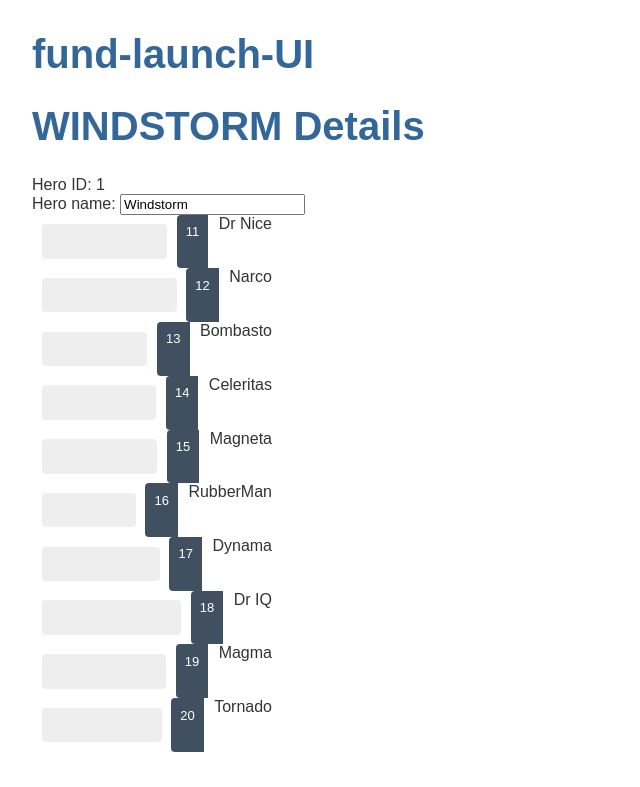
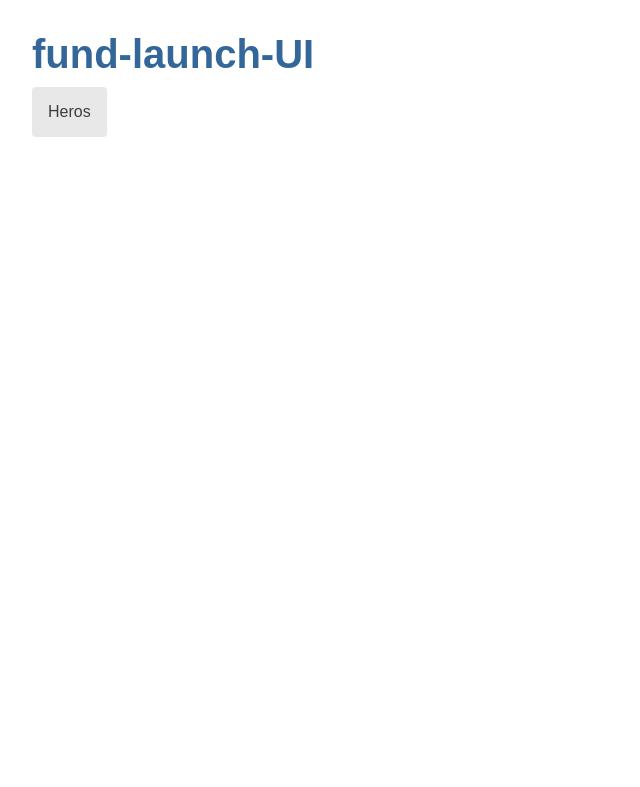
Before and after one commit to ebo-arcadia/fund-launch-UI, an Angular app: page / in a window 1280 px wide. Shown: the top 787 px of the page, without its empty margins (0-640 px from the left). Built offline with nearby package versions, Linux system fonts and the light colour scheme.

Commit message:
add routes render heros array, anchor styled nav link, styled each rendered list item; add dashboard component, use repeater to display heroes array items, defines hero properties, inject hero services, call get heroes using lifecycle hooks

```diff
--- a/src/app/app.component.css
+++ b/src/app/app.component.css
@@ -0,0 +1,21 @@
+/* AppComponent's private CSS styles */
+h1 {
+  margin-bottom: 0;
+}
+nav a {
+  padding: 1rem;
+  text-decoration: none;
+  margin-top: 10px;
+  display: inline-block;
+  background-color: #e8e8e8;
+  color: #3d3d3d;
+  border-radius: 4px;
+}
+
+nav a:hover {
+  color: white;
+  background-color: #42545C;
+}
+nav a.active {
+  background-color: black;
+}
--- a/src/app/app.component.html
+++ b/src/app/app.component.html
@@ -1,3 +1,7 @@
 <h1>{{title}}</h1>
-<app-heroes></app-heroes>
+<!--<app-heroes></app-heroes>-->
+<nav>
+  <a routerLink="/heroes">Heros</a>
+</nav>
+<router-outlet></router-outlet>
 <app-messages></app-messages>
--- a/src/app/app.module.ts
+++ b/src/app/app.module.ts
@@ -7,6 +7,7 @@
 import { HeroesComponent } from './heroes/heroes.component';
 import { HeroDetailComponent } from './hero-detail/hero-detail.component';
 import { MessagesComponent } from './messages/messages.component';
+import { DashboardComponent } from './dashboard/dashboard.component';
 
 @NgModule({
   declarations: [
@@ -14,6 +15,7 @@
     HeroesComponent,
     HeroDetailComponent,
     MessagesComponent,
+    DashboardComponent,
   ],
   imports: [
     BrowserModule,
--- /dev/null
+++ b/src/app/dashboard/dashboard.component.css
@@ -0,0 +1,50 @@
+/* DashboardComponent's private CSS styles */
+
+h2 {
+  text-align: center;
+}
+
+.heroes-menu {
+  padding: 0;
+  margin: auto;
+  max-width: 1000px;
+
+  /* flexbox */
+  display: flex;
+  flex-direction: row;
+  flex-wrap: wrap;
+  justify-content: space-around;
+  align-content: flex-start;
+  align-items: flex-start;
+}
+
+a {
+  background-color: #3f525c;
+  border-radius: 2px;
+  padding: 1rem;
+  font-size: 1.2rem;
+  text-decoration: none;
+  display: inline-block;
+  color: #fff;
+  text-align: center;
+  width: 100%;
+  min-width: 70px;
+  margin: .5rem auto;
+  box-sizing: border-box;
+
+  /* flexbox */
+  order: 0;
+  flex: 0 1 auto;
+  align-self: auto;
+}
+
+@media (min-width: 600px) {
+  a {
+    width: 18%;
+    box-sizing: content-box;
+  }
+}
+
+a:hover {
+  background-color: #000;
+}
--- /dev/null
+++ b/src/app/dashboard/dashboard.component.html
@@ -0,0 +1,6 @@
+<h2>Top Heroes</h2>
+<div class="heroes-menu">
+  <a *ngFor="let hero of heroes">
+    {{hero.name}}
+  </a>
+</div>
--- /dev/null
+++ b/src/app/dashboard/dashboard.component.ts
@@ -0,0 +1,23 @@
+import { Component, OnInit } from '@angular/core';
+import { Hero } from '../hero';
+import { HeroService} from "../hero.service";
+
+@Component({
+  selector: 'app-dashboard',
+  templateUrl: './dashboard.component.html',
+  styleUrls: ['./dashboard.component.css']
+})
+export class DashboardComponent implements OnInit {
+  heroes: Hero[] = [];
+
+  constructor(private heroService: HeroService) { }
+
+  ngOnInit(): void {
+    this.getHeroes();
+  }
+
+  getHeroes(): void {
+    this.heroService.getHeroes().subscribe(heroes => this.heroes = heroes.slice(1, 5));
+}
+
+}
```
Also changed, not shown: 1 other file (tests, documents, lock files or other folders).
